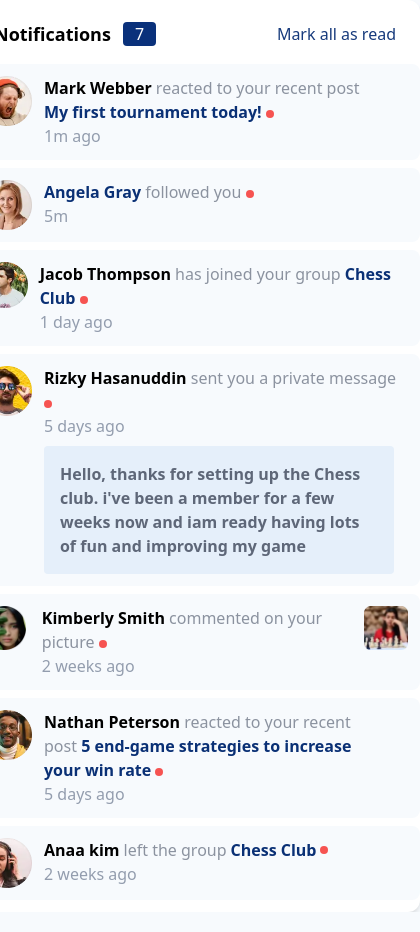
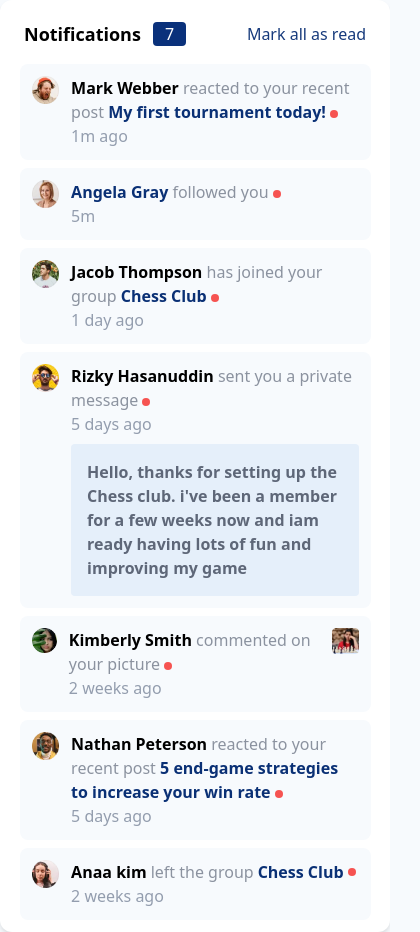
Before and after one commit to esraaali138/Front-End-Mentor-Challenge-01, a plain HTML site: page index.html in a window 390 px wide. Shown: the whole page, 420 px wide, since content can reach past the window. Drawn offline with nearby package versions, Linux system fonts and the light colour scheme.

Commit message:
add media

```diff
--- a/index.html
+++ b/index.html
@@ -14,68 +14,38 @@
       href="https://cdn.jsdelivr.net/npm/tailwindcss@2.2.19/dist/tailwind.min.css"
       rel="stylesheet"
     />
-    <link rel="stylesheet" href="style.css">
+    <link rel="stylesheet" href="style.css" />
 
     <title>Frontend Mentor | Notifications page</title>
 
+    <style>
+      @media (max-width: 768px) {
+        .parent {
+          width: 100% !important;
+        }
+        .child {
+          width: 90% !important;
+        }
+        .textChat {
+          width: 100% !important;
+        }
+        .minText {
+          width: 100% !important;
+        }
 
 
 
-    <style >
-
-@media (max-width: 575.98px) {
-  .parent {
-        width: 400px !important;
       }
-      .child  {
-        width: 400px !important;
-
-      }
-      .textChat{
-        width: 300px !important;
-
-      }
-      .minText{
-        width: 300px;
-      }
-      .img{
-        width: 50px;
-      }}
-
-      @media(max-width:800px){
-
-        .parent {
-        width: 500px !important;
-      }
-      .child  {
-        width: 450px !important;
-
-      }
-      .textChat{
-        width: 350px !important;
-
-      }
-      .minText{
-        width: 340px;
-      }
-      .img{
-        width: 50px;
-      }
-
-      }
-
     </style>
   </head>
-  <body style="background: hsl(210, 60%, 98%)" class="flex justify-center ">
+  <body style="background: hsl(210, 60%, 98%)" class="flex justify-center">
     <div
-      style="background: hsl(0, 0%, 100%); width: 680px;"
-      class="w-full md:w-1/2  shadow-md h-auto py-3 md:mt-10 rounded-xl parent"
+      style="background: hsl(0, 0%, 100%); width: 680px"
+      class="w-full md:w-1/2 shadow-md h-auto py-3 md:mt-10 rounded-xl parent"
     >
       <!--    style="width: 650px"
  -->
-      <div
-        class="flex justify-between items-center mx-4 p-2 md:p-4"
-      >
+      <div class="flex justify-between items-center mx-4 p-2 md:p-4">
         <div class="flex gap-3 items-center">
           <h3 class="text font-bold text-lg">Notifications</h3>
           <h1
@@ -92,19 +62,18 @@
       </div>
       <!-- Notifications -->
 
-      <div class="flex flex-col items-center">
+      <div class="flex flex-col  items-center">
         <div
           style="background: hsl(210, 60%, 98%); width: 620px"
-        class="child notification flex px-3 gap-3 mt-2 py-3 rounded-lg cursor-pointer"
+          class="child notification flex  px-3 gap-3 mt-2 py-3 rounded-lg cursor-pointer"
         >
-          <div>
+        <div class="imgDiv w-12">
           <img
               src="./assets/images/avatar-mark-webber.webp"
-              width="50px"
               alt=""
             />
           </div>
-          <div class="flex flex-col">
+          <div class="flex flex-col " style="width: 500px;">
             <div class="minText">
               <span class="font-bold">Mark Webber</span>
               <span
@@ -125,20 +94,17 @@
         </div>
         <!--  -->
 
-
         <div
           style="background: hsl(210, 60%, 98%); width: 620px"
-        class="child notification flex px-3 gap-3 mt-2 py-3 rounded-lg cursor-pointer"
+          class="child notification flex  px-3 gap-3 mt-2 py-3 rounded-lg cursor-pointer"
         >
-          <div>
-
+        <div class="imgDiv w-12">
           <img
               src="./assets/images/avatar-angela-gray.webp"
-              width="50px"
               alt=""
             />
           </div>
-          <div class="flex flex-col">
+          <div class="flex flex-col " style="width: 500px;">
             <div>
               <span class="post font-bold" style="color: hsl(219, 84%, 25%)"
                 >Angela Gray</span
@@ -161,15 +127,14 @@
           style="background: hsl(210, 60%, 98%); width: 620px"
           class="child notification flex px-3 gap-3 mt-2 py-3 rounded-lg cursor-pointer"
         >
-          <div>
+        <div class="imgDiv  w-12">
           <img
               src="./assets/images/avatar-jacob-thompson.webp"
-              width="50px"
               alt=""
             />
           </div>
-          <div class="flex flex-col">
-            <div >
+          <div class="flex flex-col " style="width: 500px;">
+            <div>
               <span class="font-bold">Jacob Thompson</span>
               <span
                 class="font-medium opacity-70"
@@ -190,18 +155,17 @@
         <!-- /////// -->
 
         <div
-          style="background: hsl(210, 60%, 98%); width: 620px "
+          style="background: hsl(210, 60%, 98%); width: 620px"
           class="child notification flex px-3 gap-3 mt-2 py-3 rounded-lg cursor-pointer chat"
         >
-          <div>
+          <div class="imgDiv  w-12">
             <img
               src="./assets/images/avatar-rizky-hasanuddin.webp"
-              width="50px"
               alt=""
             />
           </div>
-          <div class="flex flex-col">
-            <div >
+          <div class="flex flex-col " style="width: 500px;">
+            <div class="">
               <span class="font-bold">Rizky Hasanuddin</span>
               <span
                 class="font-medium opacity-70"
@@ -235,15 +199,14 @@
           class="child notification flex px-3 gap-3 mt-2 py-3 rounded-lg cursor-pointer"
         >
           <div class="flex justify-between w-full">
-            <div>
+            <div class="imgDiv  w-12">
               <img
                 src="./assets/images/avatar-kimberly-smith.webp"
-                width="50px"
                 alt=""
               />
             </div>
-            <div class="flex flex-col flex-grow  px-4 md:px-3">
-              <div >
+            <div class="flex flex-col flex-grow px-3" style="width: 500px;">
+              <div>
                 <span class="font-bold">Kimberly Smith </span>
                 <span
                   class="font-medium opacity-70"
@@ -267,18 +230,17 @@
 
         <div
           style="background: hsl(210, 60%, 98%); width: 620px"
-        class="child notification flex px-3 gap-3 md:gap-4 mt-2 py-3 rounded-lg cursor-pointer "
+          class="child notification flex px-3 gap-3 md:gap-4 mt-2 py-3 rounded-lg cursor-pointer"
         >
-          <div>
+          <div class="imgDiv w-12">
             <img
               src="./assets/images/avatar-nathan-peterson.webp"
-              width="60px"
               alt=""
               class="img"
             />
           </div>
-          <div class="flex flex-col">
-            <div >
+          <div class="flex flex-col" style="width: 500px;">
+            <div>
               <div >
                 <div class="minText">
                   <span class="font-bold"> Nathan Peterson</span>
@@ -306,14 +268,13 @@
           style="background: hsl(210, 60%, 98%); width: 620px"
           class="child notification flex px-3 gap-3 mt-2 py-3 rounded-lg cursor-pointer"
         >
-          <div>
+        <div class="imgDiv  w-12">
           <img
               src="./assets/images/avatar-anna-kim.webp"
-              width="50px"
               alt=""
             />
           </div>
-          <div class="flex flex-col">
+          <div class="flex flex-col" style="width: 500px;">
             <div class="flex items-center gap-1">
               <span class="font-bold">Anaa kim</span>
               <span
```
Lines whose indentation alone changed are shown as unchanged.
